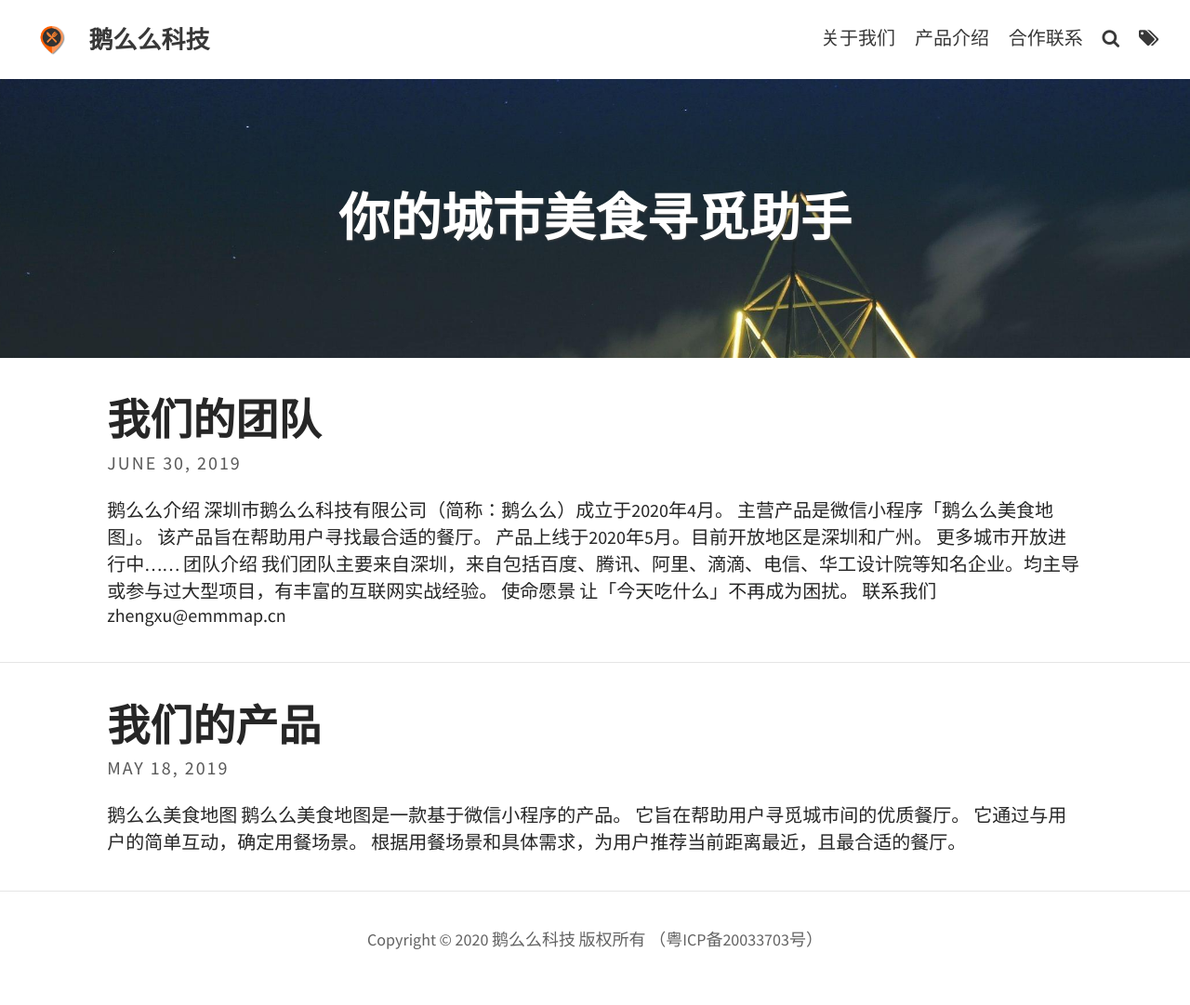
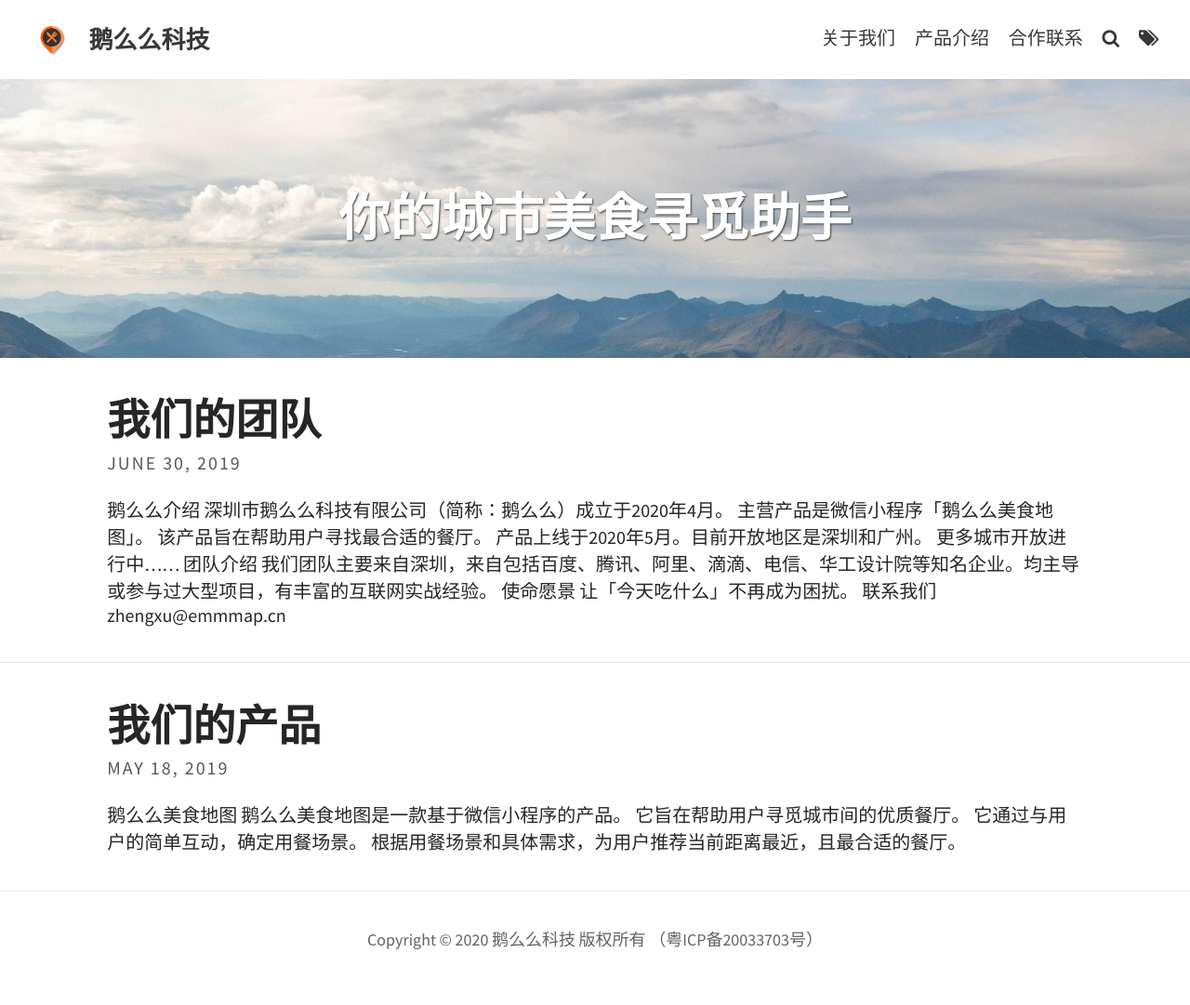
Before and after one commit to nanaezheng/nanae.github.io, a Jekyll site: the page built from index.html, in a window 1280 px wide. Shown: the whole page at 93% size. Built offline with Jekyll 4.4.1, drawn with Linux system fonts in a browser that asks for light colours; the list of posts is cut into pages by our own code.

Commit message:
first commit

```diff
--- a/_config.yml
+++ b/_config.yml
@@ -10,7 +10,7 @@ favicon: assets/favicon.ico                             # Icon displayed in the
 
 # Header and footer text
 header_text: 你的城市美食寻觅助手  # Change Blog header text
-header_feature_image: assets/img/pexels/triangular.jpeg
+header_feature_image: assets/img/pexels/travel.jpeg
 footer_text: >
   Copyright © 2020 鹅么么科技 版权所有 （粤ICP备20033703号）
 
```
